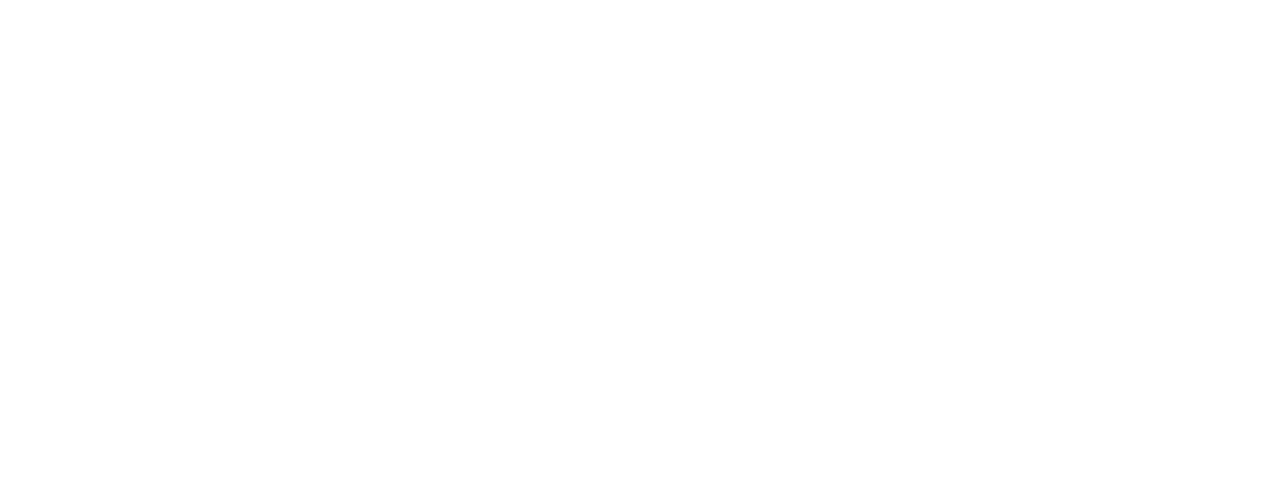
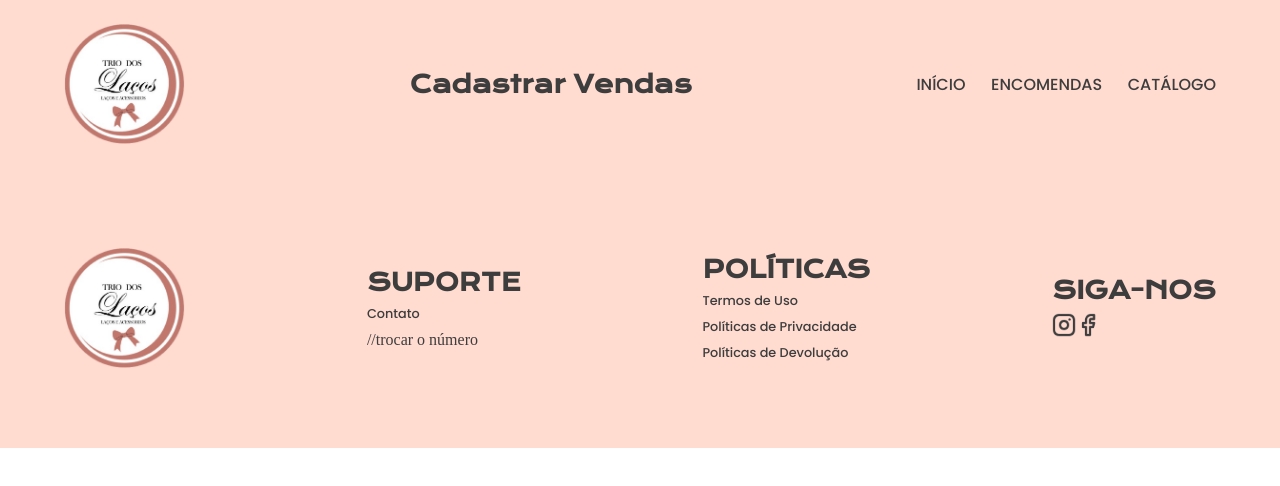
Before and after one commit to workSilas/TrioDosLacos, a React (Create React App) app: page /CadastrarVendas in a window 1280 px wide. Before the commit this address had no page. Shown: the top 486 px of the page. Built offline with nearby package versions, Linux system fonts and the light colour scheme.

Commit message:
-Pastas pré criadas e rotas adicionadas.
-NPM atualizado.

```diff
--- /dev/null
+++ b/src/pages/adm/CadastrarVendas/index.jsx
@@ -0,0 +1,17 @@
+import './index.scss';
+import Nav from '../../../components/Nav';
+import Rodape from '../../../components/Rodape';
+import { Link } from 'react-router-dom';
+
+export default function CadastrarVendas() {
+  return (
+    <div className="CadastrarVendas">
+      <Nav
+        titulo="Cadastrar Vendas"
+      />
+
+
+      <Rodape />
+    </div>
+  );
+}
--- /dev/null
+++ b/src/pages/adm/CadastrarVendas/index.scss
@@ -0,0 +1,3 @@
+.CadastrarVendas {
+
+}
--- /dev/null
+++ b/src/pages/adm/Ferramentas/index.jsx
@@ -0,0 +1,17 @@
+import './index.scss';
+import Nav from '../../../components/Nav';
+import Rodape from '../../../components/Rodape';
+import { Link } from 'react-router-dom';
+
+export default function Ferramentas() {
+  return (
+    <div className="Ferramentas">
+      <Nav
+        titulo="Ferramentas"
+      />
+
+
+      <Rodape />
+    </div>
+  );
+}
--- /dev/null
+++ b/src/pages/adm/Ferramentas/index.scss
@@ -0,0 +1,3 @@
+.Ferramentas {
+
+}
--- /dev/null
+++ b/src/pages/adm/GerenciarProdutos/index.jsx
@@ -0,0 +1,17 @@
+import './index.scss';
+import Nav from '../../../components/Nav';
+import Rodape from '../../../components/Rodape';
+import { Link } from 'react-router-dom';
+
+export default function GerenciarProdutos() {
+  return (
+    <div className="GerenciarProdutos">
+      <Nav
+        titulo="Gerenciar Produtos"
+      />
+
+
+      <Rodape />
+    </div>
+  );
+}
--- /dev/null
+++ b/src/pages/adm/GerenciarProdutos/index.scss
@@ -0,0 +1,3 @@
+.GerenciarProdutos {
+
+}
--- a/src/routes.jsx
+++ b/src/routes.jsx
@@ -4,6 +4,9 @@
 import Encomendas from "./pages/user/Encomendas";
 import CatalogoLacosDecorados from "./pages/user/CatalogoLacosDecorados";
 import Produto from "./pages/user/Produto";
+import Ferramentas from "./pages/adm/Ferramentas";
+import CadastrarVendas from "./pages/adm/CadastrarVendas";
+import GerenciarProdutos from "./pages/adm/GerenciarProdutos";
 
 export default function Rotas() {
     return (
@@ -14,7 +17,12 @@
                 <Route path="/Encomendas" element={<Encomendas/>} />
                 <Route path="/CatalogoLacosDecorados" element={<CatalogoLacosDecorados/>} />
                 <Route path="/Produto" element={<Produto/>} />
+                <Route path="/Ferramentas" element={<Ferramentas/>} />
+                <Route path="/CadastrarVendas" element={<CadastrarVendas/>} />
+                <Route path="/GerenciarProdutos" element={<GerenciarProdutos/>} />
             </Routes>
         </BrowserRouter>
     )
 }
+
+// Falta fazere a 404
```
Also changed, not shown: 1 other file (tests, documents, lock files or other folders).
